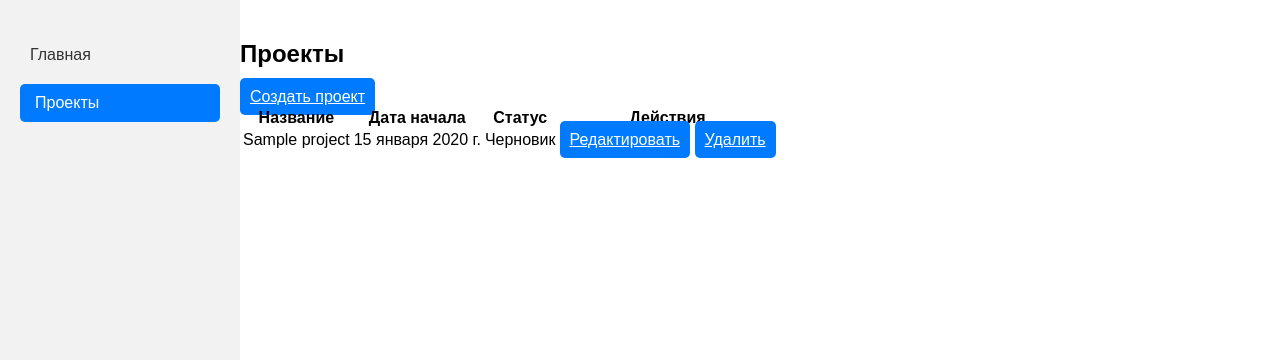
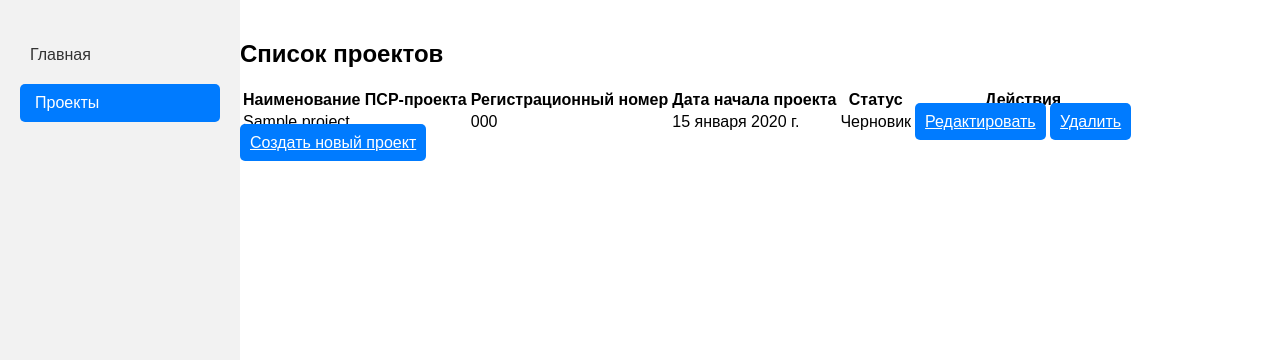
Before and after one commit to KazantsevIvanAndreevich/work, a Django app: page /projects/ in a window 1280 px wide. Shown: the part 74-434 px from the top of the page. Run offline with Django 4.2, Linux system fonts and the light colour scheme; tables that the repository leaves empty hold one stand-in row (values such as "Sample post").

Commit message:
Initial commit

```diff
--- a/main/models.py
+++ b/main/models.py
@@ -28,63 +28,47 @@ class UserProfile(models.Model):
     def __str__(self):
         return f'{self.user.username} Profile'
 
-# Модель для проектов
+STATUS_CHOICES = [
+    ('draft', 'Черновик'),
+    ('in_progress', 'Реализация'),
+    ('completed', 'Завершен')
+]
+
 class Project(models.Model):
-    # Общие сведения о проекте
-    name = models.CharField(max_length=100, null=True)
-    registration_number = models.CharField(max_length=50, blank=True, null=True)
-    start_date = models.DateField(auto_now_add=True)
-    status_choices = [
-        ('draft', 'Черновик'),
-        ('completed', 'Завершен'),
-        ('in_progress', 'Реализация')
-    ]
-    status = models.CharField(max_length=20, choices=status_choices, default='draft')
-    process_choices = [
-        ('MTO', 'МТО'),
-        ('ETP', 'ЭТП'),
-        ('SP', 'СП'),
-        ('Safety', 'Безопасность'),
-        ('Quality', 'Качество'),
-        ('FEB', 'ФЭБ'),
-        ('Repair/Capital_Construction', 'Ремонт/Кап. Строительство'),
-        ('Office', 'Офисный')
-    ]
-    process = models.CharField(max_length=50, choices=process_choices, null=True)
+    name = models.CharField(max_length=255, verbose_name="Наименование ПСР-проекта")
+    registration_number = models.CharField(max_length=100, blank=True, verbose_name="Регистрационный номер")
+    start_date = models.DateField(auto_now_add=True, editable=True, verbose_name="Дата начала проекта")
+    status = models.CharField(max_length=20, choices=STATUS_CHOICES, default='draft', verbose_name="Статус проекта")
+    optimized_process = models.CharField(max_length=255, choices=[('MTO', 'МТО'), ('ETP', 'ЭТП'), ('SP', 'СП'), ('Safety', 'Безопасность'), ('Quality', 'Качество'), ('FEB', 'ФЭБ'), ('Repair', 'Ремонт/Кап. Строительство'), ('Office', 'Офисный')], verbose_name="Оптимизируемый процесс")
 
-    # Вовлеченные лица и рамки проекта
-    customer = models.CharField(max_length=100, null=True)
-    customer_position = models.ForeignKey(User, related_name='customer_position', on_delete=models.CASCADE, null=True)
-    project_scope = models.TextField(null=True)
-    process_boundaries = models.TextField(null=True)
-    process_owner = models.CharField(max_length=100, null=True)
-    project_administrator = models.ForeignKey(User, related_name='project_administrator', on_delete=models.CASCADE, null=True)
-    project_manager = models.CharField(max_length=100, null=True)
-    project_team = models.ManyToManyField(User, related_name='project_team')
-    process_customers = models.CharField(max_length=100, null=True)
-    psr_expert = models.CharField(max_length=100, null=True)
+    # Additional fields for project details
+    customer = models.CharField(max_length=255, verbose_name="Заказчик проекта")
+    customer_position = models.CharField(max_length=255, verbose_name="Должность заказчика")
+    project_scope = models.TextField(verbose_name="Периметр проекта")
+    process_boundary = models.TextField(verbose_name="Границы процесса")
+    process_owner = models.CharField(max_length=255, verbose_name="Владелец процесса")
+    project_admin = models.ForeignKey(User, on_delete=models.SET_NULL, null=True, related_name='admin_projects', verbose_name="Администратор проекта")
+    project_manager = models.CharField(max_length=255, verbose_name="Руководитель проекта")
+    project_team = models.ManyToManyField(User, related_name='team_projects', verbose_name="Команда проекта")
+    process_customers = models.CharField(max_length=255, verbose_name="Заказчики процесса")
+    psr_expert = models.CharField(max_length=255, verbose_name="Эксперт от ПСР")
 
-    # Обоснование выбора
-    key_risk = models.TextField(null=True)
-    additional_risks = models.TextField(null=True)
-    completion_percentage = models.IntegerField(default=0)
-    project_status_comment = models.TextField(null=True)
+    key_risk = models.TextField(verbose_name="Ключевой риск")
+    additional_risks = models.TextField(verbose_name="Дополнительные риски")
+    completion_percentage = models.FloatField(default=0, verbose_name="Процент завершения")
+    overall_status = models.TextField(verbose_name="Общий статус проекта")
 
-    # Цели и плановый эффект
-    has_economic_effect = models.BooleanField(choices=[(True, 'Да'), (False, 'Нет')])
-    planned_economic_effect = models.DecimalField(max_digits=10, decimal_places=2, null=True)
-    actual_economic_effect = models.DecimalField(max_digits=10, decimal_places=2, null=True)
-    goal_name = models.CharField(max_length=100, null=True)
-    unit_of_measurement = models.CharField(max_length=50, null=True)
-    current_indicator = models.DecimalField(max_digits=10, decimal_places=2, null=True)
-    target_indicator = models.DecimalField(max_digits=10, decimal_places=2, null=True)
+    economic_effect = models.CharField(max_length=3, choices=[('yes', 'да'), ('no', 'нет')], verbose_name="Наличие экономического эффекта")
+    planned_economic_effect = models.DecimalField(max_digits=10, decimal_places=2, verbose_name="Плановая величина экономического эффекта, руб.")
+    actual_economic_effect = models.DecimalField(max_digits=10, decimal_places=2, verbose_name="Фактическая величина экономического эффекта, руб.")
+    goal_name = models.CharField(max_length=255, verbose_name="Наименование цели")
 
-    # Ключевые события (заполняются автоматически)
-    project_start = models.DateField(null=True)
-    diagnosis_target_state = models.DateField(null=True)
-    improvement_implementation = models.DateField(null=True)
-    results_consolidation_project_closure = models.DateField(null=True)
-    post_project_monitoring = models.DateField(null=True)
+    # Auto-filled fields based on project plan
+    start_event = models.DateField(null=True, blank=True, verbose_name="Старт проекта")
+    diagnostics_event = models.DateField(null=True, blank=True, verbose_name="Диагностика и Целевое состояние")
+    improvements_event = models.DateField(null=True, blank=True, verbose_name="Внедрение улучшений")
+    closure_event = models.DateField(null=True, blank=True, verbose_name="Закрепление результатов и закрытие проекта")
+    post_monitoring_event = models.DateField(null=True, blank=True, verbose_name="Постпроектный мониторинг")
 
     def __str__(self):
         return self.name
--- a/main/static/styles.css
+++ b/main/static/styles.css
@@ -341,3 +341,26 @@ nav ul li a:hover {
     clear: both;
     display: table;
 }
+.container {
+    max-width: 800px;
+    margin: 0 auto;
+    background: #fff;
+    padding: 20px;
+    box-shadow: 0 0 10px rgba(0, 0, 0, 0.1);
+}
+
+.form-actions {
+    text-align: center;
+    margin-top: 20px;
+}
+
+.form-actions .btn {
+    display: inline-block;
+    margin: 5px;
+}
+
+img.center {
+    display: block;
+    margin-left: auto;
+    margin-right: auto;
+}
--- a/main/templates/home.html
+++ b/main/templates/home.html
@@ -2,6 +2,8 @@
 
 {% block title %}ИСУП ПСР{% endblock %}
 {% load static %}
+<div class="container">
 {% block content %}
     <img src="{% static 'images/home.jpg' %}" alt="Logo">
+</div>
 {% endblock %}
--- a/main/templates/project_list.html
+++ b/main/templates/project_list.html
@@ -1,13 +1,15 @@
 {% extends 'base.html' %}
 
+{% block title %}Список проектов{% endblock %}
+
 {% block content %}
-<h2>Проекты</h2>
-<a href="{% url 'project_create' %}" class="btn btn-primary">Создать проект</a>
+<h2>Список проектов</h2>
 <table class="table">
     <thead>
         <tr>
-            <th>Название</th>
-            <th>Дата начала</th>
+            <th>Наименование ПСР-проекта</th>
+            <th>Регистрационный номер</th>
+            <th>Дата начала проекта</th>
             <th>Статус</th>
             <th>Действия</th>
         </tr>
@@ -16,14 +18,16 @@
         {% for project in projects %}
         <tr>
             <td>{{ project.name }}</td>
+            <td>{{ project.registration_number }}</td>
             <td>{{ project.start_date }}</td>
             <td>{{ project.get_status_display }}</td>
             <td>
-                <a href="{% url 'project_edit' project.id %}" class="btn btn-warning">Редактировать</a>
+                <a href="{% url 'project_edit' project.id %}" class="btn btn-primary">Редактировать</a>
                 <a href="{% url 'project_delete' project.id %}" class="btn btn-danger">Удалить</a>
             </td>
         </tr>
         {% endfor %}
     </tbody>
 </table>
+<a href="{% url 'project_create' %}" class="btn btn-success">Создать новый проект</a>
 {% endblock %}
```
Also changed, not shown: main/forms.py (+40 -1 lines), main/templates/project_form.html (+38 -7 lines).
